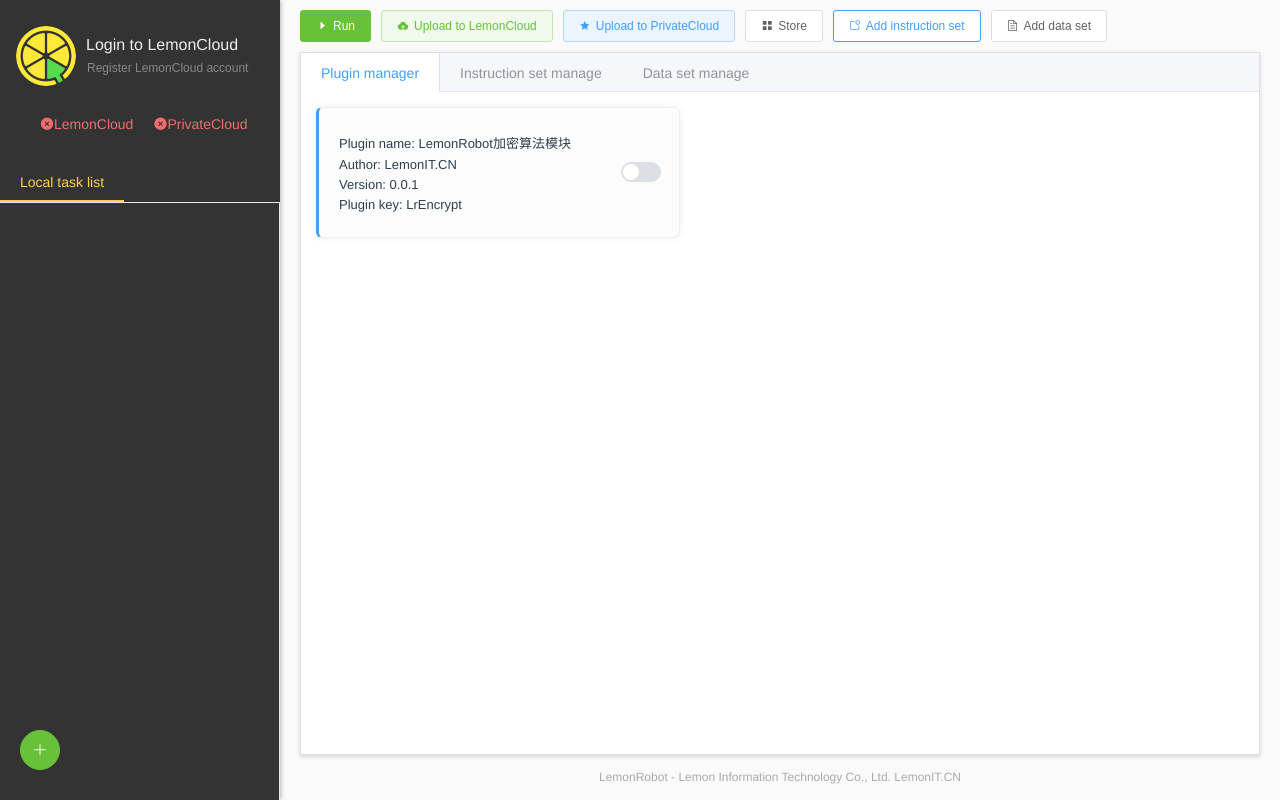
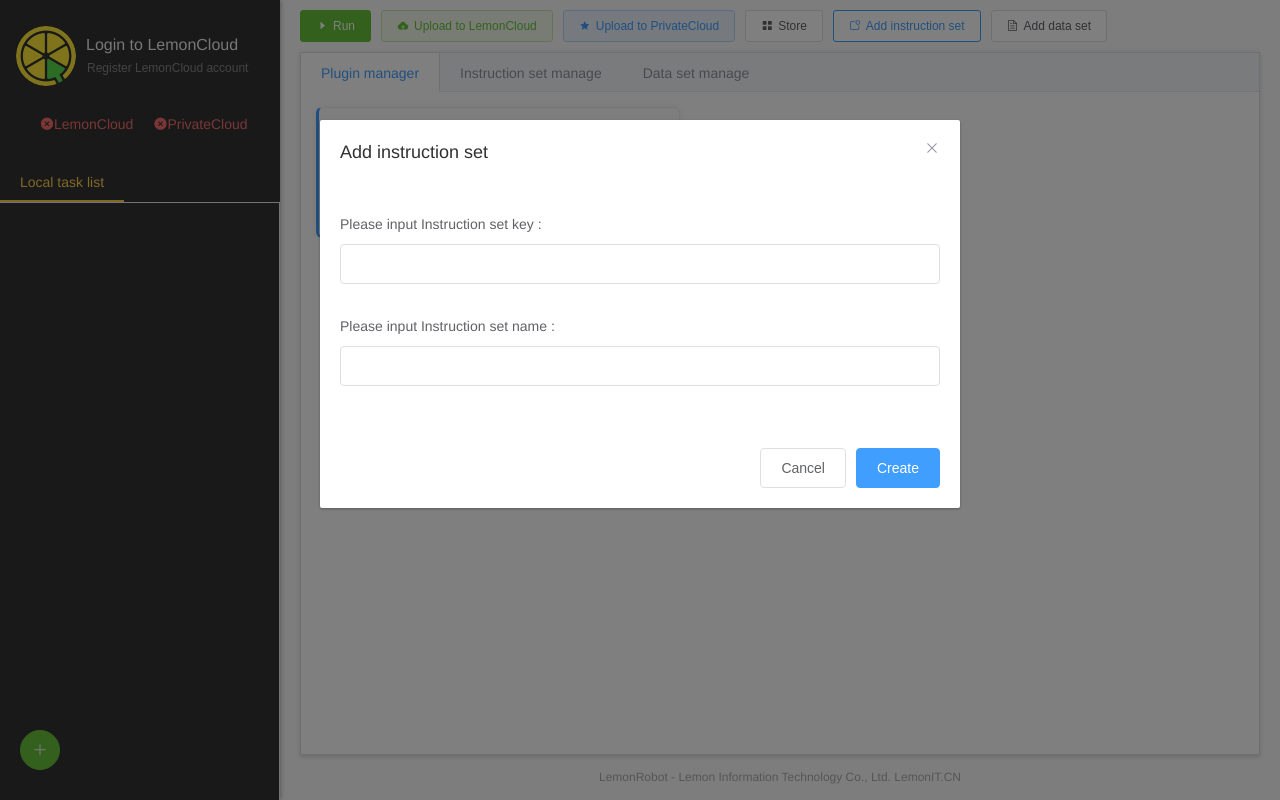
Before and after one commit to LemonITCN/lemon-robot-runner-eye, a Vue app: page /#/ in a window 1280 px wide. Both pictures are taken after a click on the button "Add instruction set". Built offline with nearby package versions, Linux system fonts and the light colour scheme.

Commit message:
增加了控制按钮的共用添加数据对话框

```diff
--- a/src/common/language/en.js
+++ b/src/common/language/en.js
@@ -11,6 +11,11 @@ module.exports = {
     failed: 'Failed',
     task_key: 'Task key',
     task_name: 'Task name',
+    instruction_set_key: 'Instruction set key',
+    instruction_set_name: 'Instruction set name',
+    data_set_key: 'Data set key',
+    data_set_name: 'Data set name',
+    please_input: 'Please input',
     cancel: 'Cancel',
     create: 'Create'
   },
--- a/src/common/language/zh.js
+++ b/src/common/language/zh.js
@@ -11,6 +11,11 @@ module.exports = {
     failed: '失败',
     task_key: '任务标识',
     task_name: '任务名称',
+    instruction_set_key: '指令集标识',
+    instruction_set_name: '指令集名称',
+    data_set_key: '数据集标识',
+    data_set_name: '数据集名称',
+    please_input: '请输入',
     cancel: '取消',
     create: '创建'
   },
--- a/src/components/main/content/ControlButtonsModule.vue
+++ b/src/components/main/content/ControlButtonsModule.vue
@@ -4,17 +4,60 @@
     <el-button type="success" size="small" icon="el-icon-upload" plain>{{$t(lang + '.upload_to') + ' ' + $t('system.cloud_name')}}</el-button>
     <el-button type="primary" size="small" icon="el-icon-star-on" plain>{{$t(lang + '.upload_to') + ' ' + $t('common.private_cloud')}}</el-button>
     <el-button size="small" icon="el-icon-menu" plain>{{$t(lang + '.store')}}</el-button>
-    <el-button size="small" icon="el-icon-news" plain>{{$t(lang + '.add_instruction_set')}}</el-button>
+    <el-button size="small" icon="el-icon-news" @click="onAddInstructionSetClick" plain>{{$t(lang + '.add_instruction_set')}}</el-button>
     <el-button size="small" icon="el-icon-document" plain>{{$t(lang + '.add_data_set')}}</el-button>
+    <!--添加数据的对话框 - 数据集、指令集通用 - 开始-->
+    <el-dialog
+      :title="$t(lang + '.' + data_add_dialog_label.title)"
+      :visible.sync="data_add_dialog_visible"
+      width="50%">
+      <el-form ref="form" :model="data_add_dialog_form" >
+        <el-form-item :label="$t('common.please_input') + ' ' + $t('common.' + data_add_dialog_label.key) + ' : '">
+          <el-input v-model="data_add_dialog_form.key"></el-input>
+        </el-form-item>
+        <el-form-item :label="$t('common.please_input') + ' ' + $t('common.' + data_add_dialog_label.name) + ' : '">
+          <el-input v-model="data_add_dialog_form.name"></el-input>
+        </el-form-item>
+      </el-form>
+      <span slot="footer" class="dialog-footer">
+        <el-button @click="dialogVisible = false">{{$t('common.cancel')}}</el-button>
+        <el-button type="primary" @click="this[data_add_dialog_handler]">{{$t('common.create')}}</el-button>
+      </span>
+    </el-dialog>
+    <!--添加数据的对话框 - 数据集、指令集通用 - 结束-->
   </div>
 </template>
 
 <script>
 export default {
   name: 'ControlButtonsModule',
+  methods: {
+    // 添加指令集按钮被点击
+    onAddInstructionSetClick () {
+      this.data_add_dialog_visible = true
+      this.data_add_dialog_label = {key: 'instruction_set_key', name: 'instruction_set_name', title: 'add_instruction_set'}
+      this.data_add_dialog_handler = 'handleAddInstructionSet'
+    },
+    // 添加指令集操作过程
+    handleAddInstructionSet () {
+      console.log(JSON.stringify(this.data_add_dialog_form))
+    }
+  },
   data () {
     return {
-      lang: 'main.content.control_buttons'
+      lang: 'main.content.control_buttons',
+      data_add_dialog_visible: false,
+      // 对话框中的标签文字
+      data_add_dialog_label: {
+        key: '',
+        name: '',
+        title: ''
+      },
+      data_add_dialog_handler: 'handleAddInstructionSet',
+      data_add_dialog_form: {
+        key: '',
+        name: ''
+      }
     }
   }
 }
--- a/src/components/main/content/InstructionSetContentModule.vue
+++ b/src/components/main/content/InstructionSetContentModule.vue
@@ -46,11 +46,11 @@ export default {
       if (oldVal && oldVal.length === 2) {
         // 保存当前的任务
         console.log('Save task instruction set:' + oldVal[0] + ' # ' + oldVal[1])
-        _lr.task.localSaveInstructionSetScript(oldVal[0], oldVal[1], editor.getEditorContent())
+        _lr.task.localSaveInstructionSetScriptToHD(oldVal[0], oldVal[1], editor.getEditorContent())
       }
       console.log('Monitor the change of the instruction set in the editing: ' + this.global.repo.taskList.current.instruction_set_key + ' - old:' + oldVal)
       // 设置editor中新指令集的数据
-      editor.setEditorContent(_lr.task.localReadTaskInstructionSetScript(
+      editor.setEditorContent(_lr.task.localReadTaskInstructionSetScriptFromHD(
         this.global.repo.taskList.current.task.taskKey,
         val[1]
       ))
--- a/static/operation-impl/lemon-robot-runner-desktop.js
+++ b/static/operation-impl/lemon-robot-runner-desktop.js
@@ -7,7 +7,7 @@ function LrOperation () {
   this.task = {}
   this.task.init = function () {
     // 主动拉取一次本地任务列表
-    _lr.global.repo.taskList.local = _lr.task.localGetTask()
+    _lr.global.repo.taskList.local = _lr.task.localReadTaskListFromHD()
     if (_lr.global.repo.taskList.local.length > 0) {
       // 如果当前选中的任务列表不为空，那么默认开始编辑第一个
       _lr.global.repo.taskList.current.task = _lr.global.repo.taskList.local[0]
@@ -27,8 +27,8 @@ function LrOperation () {
   /**
    * 获取任务列表
    */
-  this.task.localGetTask = function () {
-    return JSON.parse(_lr_task.localGetTask())
+  this.task.localReadTaskListFromHD = function () {
+    return JSON.parse(_lr_task.localReadTaskListFromHD())
   }
   /**
    * 从本地读取任务的指令集脚本
@@ -36,7 +36,7 @@ function LrOperation () {
    * @param instructionSetKey 指令集标识
    * @returns {*} 指令集脚本
    */
-  this.task.localReadTaskInstructionSetScript = function (taskKey, instructionSetKey) {
+  this.task.localReadTaskInstructionSetScriptFromHD = function (taskKey, instructionSetKey) {
     return _lr_task.localReadTaskInstructionSetScriptFromHD(taskKey, instructionSetKey)
   }
   /**
@@ -53,8 +53,8 @@ function LrOperation () {
    * @param instructionSetScript 指令集脚本语句
    * @return 是否保存成功的布尔值
    */
-  this.task.localSaveInstructionSetScript = function (taskKey, instructionSetKey, instructionSetScript) {
-    return _lr_task.localSaveInstructionSetScript(taskKey, instructionSetKey, instructionSetScript)
+  this.task.localSaveInstructionSetScriptToHD = function (taskKey, instructionSetKey, instructionSetScript) {
+    return _lr_task.localSaveInstructionSetScriptToHD(taskKey, instructionSetKey, instructionSetScript)
   }
   /**
    * 保存任务的基本信息到硬盘
@@ -62,8 +62,8 @@ function LrOperation () {
    * @param task 要保存基本信息的任务对象
    * @return 保存是否成功的布尔值
    */
-  this.task.localSaveTaskBaseInfo = function (task) {
-    return _lr_task.localSaveTaskBaseInfo(JSON.stringify(task))
+  this.task.localSaveBaseInfoToHd = function (task) {
+    return _lr_task.localSaveBaseInfoToHd(JSON.stringify(task))
   }
 }
 
```
